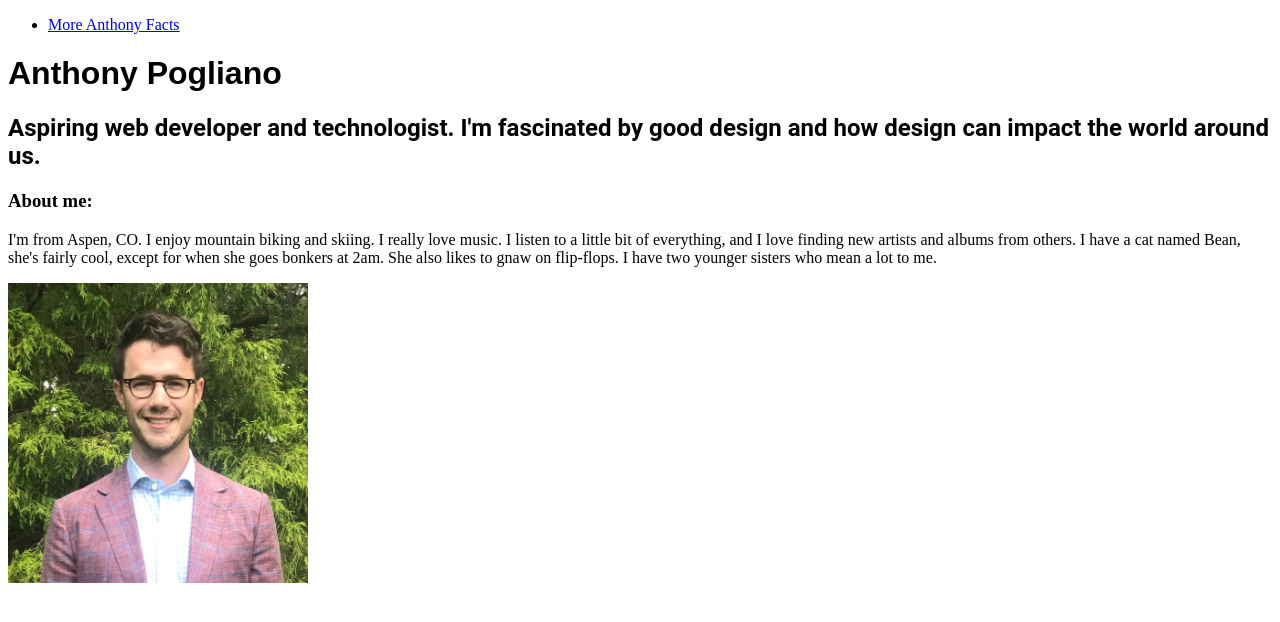
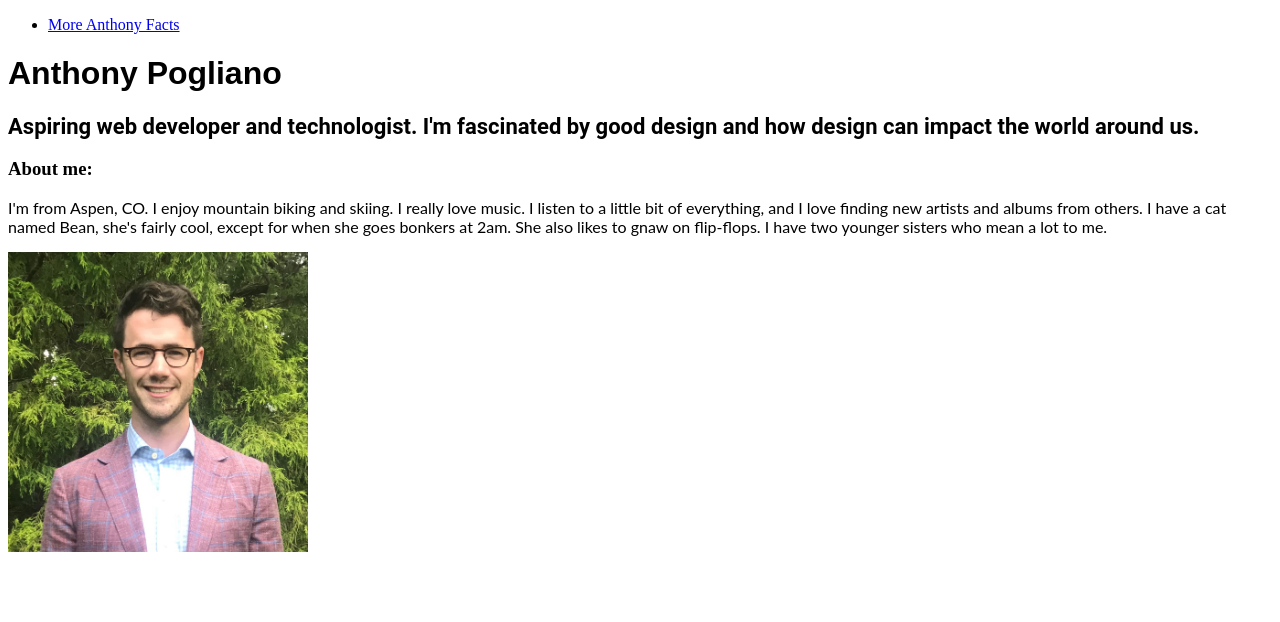
Before and after one commit to k0mb4tw0mb4t/first-website, a plain HTML site: page html-docs/index.html in a window 1280 px wide. Drawn offline with Linux system fonts and the light colour scheme.

Commit message:
Did a little bit to the second HTML page.

```diff
--- a/html-docs/main.css
+++ b/html-docs/main.css
@@ -5,5 +5,9 @@ h1 {
 
 h2 {
   font-family: 'Roboto', sans-serif;
-  font-size: 24px;
+  font-size: 22px;
 }
+
+p {
+  font-family: 'Lato', sans-serif;
+}
```
Also changed, not shown: html-docs/index-2.html (+18 -0 lines).
